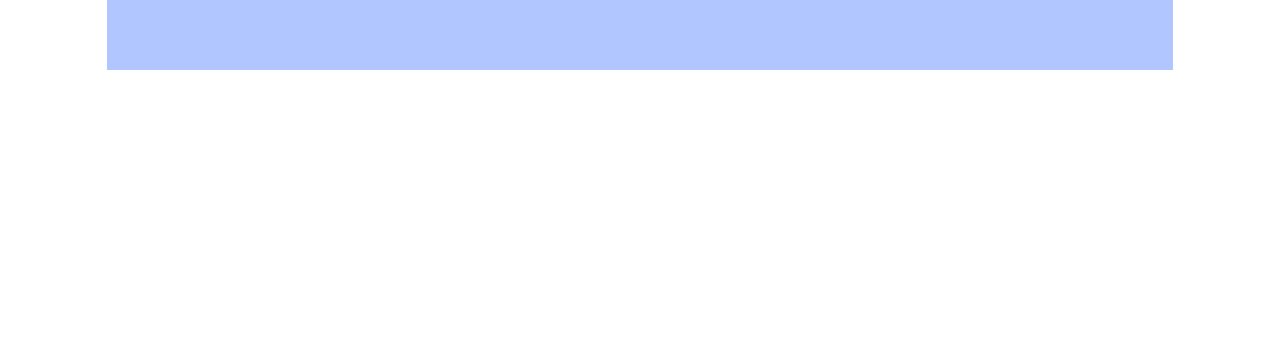
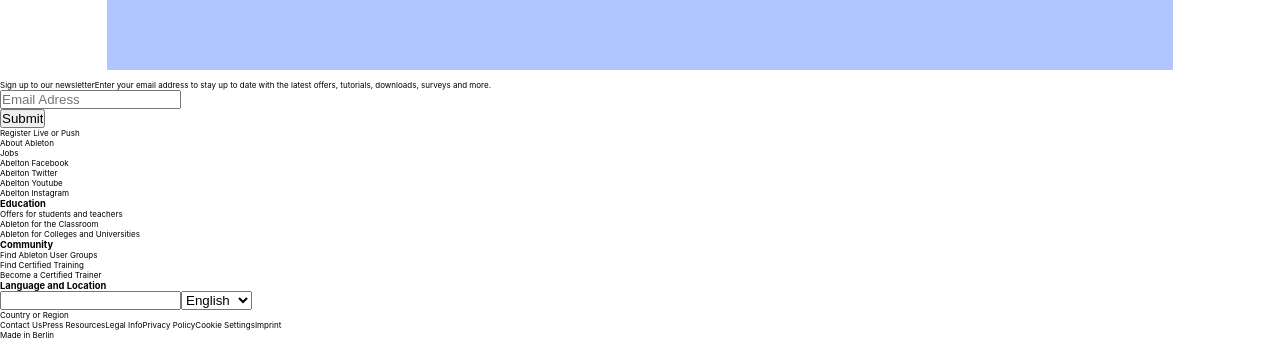
Before and after one commit to gomezjhon1022/ableton, a React (Create React App) app: page / in a window 1280 px wide. Shown: the part 7150-7490 px from the top of the page. Before the commit the page ends 7220 px from the top, so only its background shows below. Built offline with nearby package versions, Linux system fonts and the light colour scheme.

Commit message:
Add: Footer layout

```diff
--- a/src/components/Footer/index.js
+++ b/src/components/Footer/index.js
@@ -1,7 +1,156 @@
 import './Footer.scss'
 
 function Footer () {
-  return <div className="footer"></div>
+  return (
+  <footer className="main-footer">
+    <div className='main-footer__separator'></div>
+    <div className='main-footer__container'>
+      <div className='main-footer__content'>
+        <div className='main-footer__row'>
+          <div className='main-footer__col'>
+            <img className='main-footer__basics__logo'/>
+          </div>
+        </div>
+        <div className='main-footer__row'>
+          <div className='main-footer__col'>
+            <label for="sign-up-to-newsletter">
+              <span className='main-footer__h3'>Sign up to our newsletter</span>
+              <span>Enter your email address to stay up to date with the latest offers, tutorials, downloads, surveys and more.</span>
+            </label>
+            <div>
+              <form className='main-footer__newsletter__form'>
+                <input type='hidden' name='other'></input>
+                <input type='hidden' name='mailing_list' id='id_newsletter-mailing_list'></input>
+                <input type='hidden' name='source' id='id_newsletter-source'></input>
+                <input type='hidden' name='next' id='id_newsletter-next'></input>
+                <div className='main-footer__form__group'>
+                  <div className='main-footer__form__field'>
+                    <input id='sign-up-to-newsletter' name='email' type='email' placeholder='Email Adress'></input>
+                  </div>
+                  <input className='main-footer__button' type='submit'></input>
+                </div>
+              </form>
+            </div>
+          </div>
+          <div className='main-footer__col'>
+            <ul className='main-footer__list'>
+              <li>
+                <a className='main-footer__has-arrow'>Register Live or Push</a>
+              </li>
+              <li>
+                <a className='main-footer__has-arrow'>About Ableton</a>
+              </li>
+              <li>
+                <a className='main-footer__has-arrow'>Jobs</a>
+              </li>
+            </ul>
+            <ul className='main-footer__social'>
+              <li className='main-footer__social-listitem'>
+                <a className='main-footer__social-button'>
+                  <span className='abl-visually-hidden'>Abelton Facebook</span>
+                </a>
+              </li>
+              <li className='main-footer__social-listitem'>
+                <a className='main-footer__social-button'>
+                  <span className='abl-visually-hidden'>Abelton Twitter</span>
+                </a>
+              </li>
+              <li className='main-footer__social-listitem'>
+                <a className='main-footer__social-button'>
+                  <span className='abl-visually-hidden'>Abelton Youtube</span>
+                </a>
+              </li>
+              <li className='main-footer__social-listitem'>
+                <a className='main-footer__social-button'>
+                  <span className='abl-visually-hidden'>Abelton Instagram</span>
+                </a>
+              </li>
+            </ul>
+          </div>
+          <div className='main-footer__col'>
+            <h3 className='main-footer__h3'>Education</h3>
+            <ul className='main-footer__list'>
+              <li>
+                <a className='main-footer__has-arrow'>
+                  Offers for students and teachers
+                </a>
+              </li>
+              <li>
+                <a className='main-footer__has-arrow'>
+                  Ableton for the Classroom
+                </a>
+              </li>
+              <li>
+                <a className='main-footer__has-arrow'>
+                  Ableton for Colleges and Universities
+                </a>
+              </li>
+            </ul>
+          </div>
+        </div>
+        <div className='main-footer__row'>
+          <div className='main-footer__col'>
+            <h3 className='main-footer__h3'>Community</h3>
+            <ul className='main-footer__list'>
+              <li>
+                <a className='main-footer__has-arrow'>Find Ableton User Groups</a>
+              </li>
+              <li>
+                <a className='main-footer__has-arrow'>Find Certified Training</a>
+              </li>
+              <li>
+                <a className='main-footer__has-arrow'>Become a Certified Trainer</a>
+              </li>
+            </ul>
+          </div>
+          <div className='main-footer__col'>
+            <h3 className='main-footer__h3'>Language and Location</h3>
+            <div className='main-footer__language-selector'>
+              <div className='main-footer__secondary__select'>
+                <div className='form__element_field'>
+                  <form>
+                    <input></input>
+                    <label></label>
+                    <select>
+                      <option selected>English</option>
+                      <option>Español</option>
+                    </select>
+                    <input type='hidden'></input>
+                  </form>
+                </div>
+              </div>
+              <div className='main-footer__secondary__select'>
+                <div className='form__element__field'>
+                  <form>
+                    <label>Country or Region</label>
+                    <input type='hidden'></input>
+                    <input type='hidden'></input>
+                  </form>
+                </div>
+              </div>
+            </div>
+          </div>
+        </div>
+        <div className='main-footer__row'>
+          <div className='main-footer__col'>
+            <div className='main-footer__secondary__link-list'>
+              <a className='main-footer__secondary__link-list__item'>Contact Us</a>
+              <a className='main-footer__secondary__link-list__item'>Press Resources</a>
+              <a className='main-footer__secondary__link-list__item'>Legal Info</a>
+              <a className='main-footer__secondary__link-list__item'>Privacy Policy</a>
+              <a className='main-footer__secondary__link-list__item'>Cookie Settings</a>
+              <a className='main-footer__secondary__link-list__item'>Imprint</a>
+            </div>
+            <div className='main-footer__secondary__signature'>
+              <img className='main-footer__secondary__signature__logo'/>
+              <span className='main-footer__secondary__signature__label'>Made in Berlin</span>
+            </div>
+          </div>
+        </div>
+      </div>
+    </div>
+  </footer>
+  )
 }
 
 export { Footer };
--- a/src/components/Layout/index.js
+++ b/src/components/Layout/index.js
@@ -6,7 +6,7 @@ function Layout({children}){
   <div>
     <Header/>
     {children}
-    {/* <Footer/> */}
+    <Footer/>
   </div>
   )
 }
```
